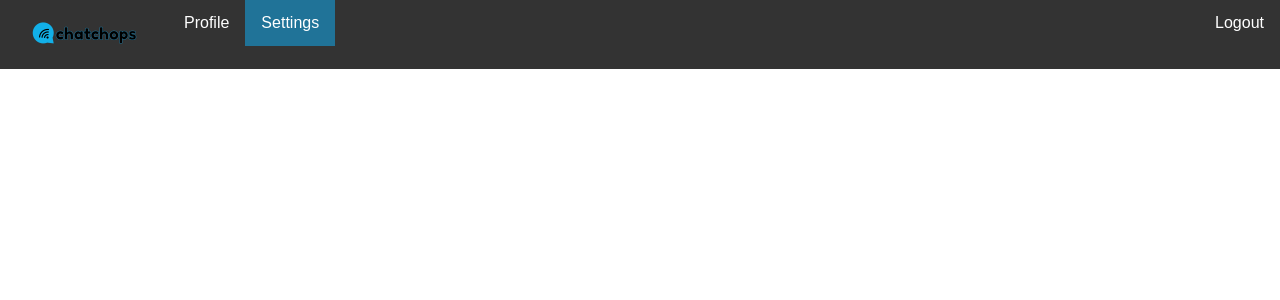
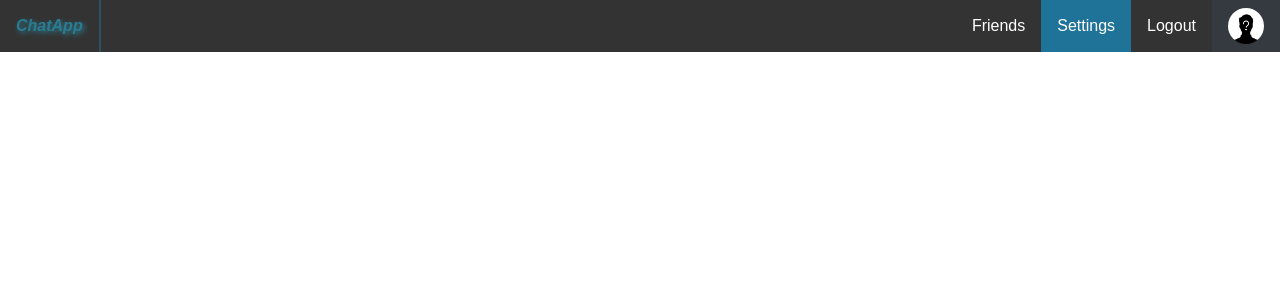
Before and after one commit to kavishkamk/ChatChops, a PHP site: page /chatChops.php in a window 1280 px wide. Shown: the top 300 px of the page. Run offline with PHP 8.4, Linux system fonts and the light colour scheme; the visitor is signed in with stand-in values (Sample User, id 1).

Commit message:
modified chatChops.php navigation bar with profile Pic

```diff
--- a/source/chatChops.php
+++ b/source/chatChops.php
@@ -1,38 +1,48 @@
 <?php
-    session_start();
+    // session_start();
 
-    if(!isset($_SESSION['userid'])){
-        header("Location:login.php?logout=logoutok");
-        exit();
-    }
+    // if(!isset($_SESSION['userid'])){
+    //     header("Location:login.php?logout=logoutok");
+    //     exit();
+    // }
 ?>
 
 <!-- This is Main interface -->
 <!-- To access this page, session is mandotory. Otherwise this page direct to the login page -->
 
 <!DOCTYPE HTML>
-<html>
+<html lang="en">
     <head>
         <title>Settings</title>
+        <meta charset="UTF-8">
+        <meta name="viewport" content="width=device-width, initial-scale=1">
         <link rel="stylesheet" href="css/header.css">
+        <link rel="stylesheet" href="https://maxcdn.bootstrapcdn.com/bootstrap/4.5.2/css/bootstrap.min.css">
+        <script src="https://ajax.googleapis.com/ajax/libs/jquery/3.5.1/jquery.min.js"></script>
+        <script src="https://cdnjs.cloudflare.com/ajax/libs/popper.js/1.16.0/umd/popper.min.js"></script>
+        <script src="https://maxcdn.bootstrapcdn.com/bootstrap/4.5.2/js/bootstrap.min.js"></script>
     </head>
     <body>
         <header>
             <ul>
-                <li id="proLogo" style="float:left">
-                    <img src = "images/chatchops.png"></img>
+            <li id="proName" style="float:left">ChatApp</li>
+                <li class="navbar navbar-dark bg-dark navbar-expand-sm dropdown"><img src="profile-pic/unknownPerson.jpg" width="36" height="36" class="rounded-circle">
+                    <div class="dropdown-content">
+                    <img src="profile-pic/unknownPerson.jpg" alt="Cinque Terre" width="200" height="200" class="rounded-circle pro-img">
+                    <div class="desc">User Name</div>
+                    <div class="dropdown-list">
+                        <a href="#">Profile</a>
+                        <a href="#">Setting</a>
+                        <a href="#">Logout</a>
+                    </div>
+                    </div>
                 </li>
-                <li><a href="profile.php">Profile</a></li>
+                <li><a href="include/logout.inc.php">Logout</a></li>
                 <li><a href="settings.php" class="active">Settings</a></li>
-                <li style="float:right"><a href="include/logout.inc.php">Logout</a></li>
+                <li><a href="profile.php">Friends</a></li>
             </ul>
         </header>
         <main>
-        <?php
-           if(isset($_SESSION['userid'])){
-                echo '<p style="color:green">You are logged In. Session created</p>';
-           }
-        ?>
         </main>
 
     </body>
--- a/source/css/header.css
+++ b/source/css/header.css
@@ -7,8 +7,6 @@ body{
     padding: 0;
 }
 
-
-
 ul{
     list-style-type: none;
     margin: 0;
@@ -17,15 +15,16 @@ ul{
     background-color: #333;
 
     /*fixed top position*/
-    position: fixed;
+    position: relative;
     top: 0;
     width: 100%;
+    display: block;
 
 }
 
 li {
     top: 0;
-    float: left; /*blocks float next to each other*/
+    float: right; /*blocks float next to each other*/
 }
 
 li a {
@@ -72,3 +71,42 @@ li a:hover:not(.active) {
     font-style: italic;
     color: rgb(65, 184, 231);
 }
+
+.dropdown {
+    position: relative;
+    display: inline-block;
+  }
+
+.dropdown:hover .dropdown-content {
+    display: block;
+  }
+
+.dropdown-content {
+    display: none;
+    position: fixed;
+    background-color: #000008fb;
+    min-width: 160px;
+    box-shadow: 0px 8px 16px 0px rgba(0,0,0,0.2);
+    z-index: 1;
+    right: 0px;
+    top: 50px;
+    padding: 8px;
+}
+
+.dropdown-list a {
+    color: white;
+    padding: 12px 16px;
+    text-decoration: none;
+    display: block;
+}
+
+.dropdown:hover .dropdown-list {
+    display: block;
+  }
+
+.dropdown-list a:hover {background-color: white}
+
+.desc {
+    padding: 15px;
+    text-align: center;
+  }
--- a/source/registration.php
+++ b/source/registration.php
@@ -3,6 +3,7 @@
 <html lang="en">
     <head>
         <title>Registration</title>
+        <meta charset="UTF-8">
         <meta name="viewport" content="width=device-width, initial-scale=1">
         <link rel="stylesheet" href="https://maxcdn.bootstrapcdn.com/bootstrap/3.3.6/css/bootstrap.min.css" />
 		<script src="https://ajax.googleapis.com/ajax/libs/jquery/2.2.0/jquery.min.js"></script>
```
